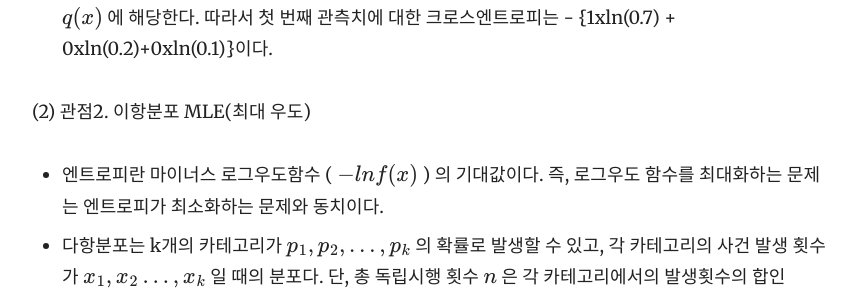
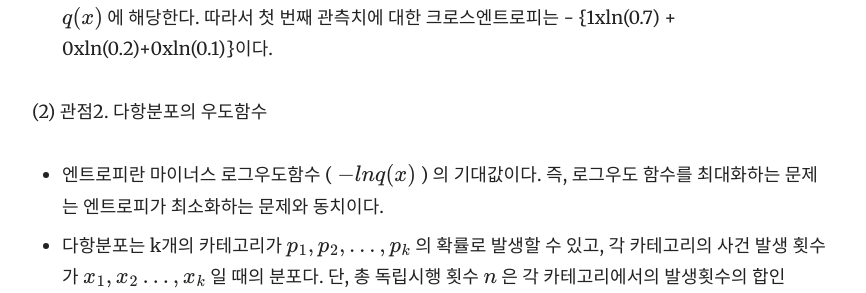
Before and after one commit to yrk3434/yrk3434.github.io, a Jekyll site: the page built from _docs/Theory/Deep Learning Overview.md, in a window 1280 px wide and 900 px high, scrolled down 3231 px. Shown: the part 160-453 px from the top of the window, without its empty margins (358-1224 px from the left). Built offline with Jekyll 4.4.1, drawn with Linux system fonts in a browser that asks for light colours; formulas are drawn with MathJax 3.

Commit message:
Update Deep Learning Overview.md

```diff
--- a/_docs/Theory/Deep Learning Overview.md
+++ b/_docs/Theory/Deep Learning Overview.md
@@ -76,9 +76,9 @@ toc_label: 목차
 - 실제 분포를 $ p(x) $ , 학습을 통해 얻은 후보 분포를 $ q(x) $ 라 할 때, $ - ln q(x) $ 의 기대값은 $ \int p(x) ln q(x) dx $ (연속분포의 경우) 또는  $ \sum p(x) ln q(x) $ (이산분포의 경우)라 할 수 있다. 이것이 크로스 엔트로피다. 이산분포의 경우가 우리가 딥러닝에서 흔히 보는 크로스 엔트로피 식이다.
 - class가 3개인 값의 예를 들어보자. 첫번째 관측치의 label이 [1, 0, 0]라 할 때, 이 벡터는 참 분포인 $ p(x) $ 에 해당한다. 그리고 학습을 통해 얻은 추정치가 [ 0.7, 0.2, 0.1 ]이라 할 때 이 벡터는 후보 분포인 $ q(x) $ 에 해당한다. 따라서 첫 번째 관측치에 대한 크로스엔트로피는 - {1xln(0.7) + 0xln(0.2)+0xln(0.1)}이다.
 
-(2) 관점2. 이항분포 MLE(최대 우도) <br/>
+(2) 관점2. 다항분포의 우도함수 <br/>
 
-- 엔트로피란 마이너스 로그우도함수 ( $ - ln f(x) $ ) 의 기대값이다. 즉, 로그우도 함수를 최대화하는 문제는 엔트로피가 최소화하는 문제와 동치이다.
+- 엔트로피란 마이너스 로그우도함수 ( $ - ln q(x) $ ) 의 기대값이다. 즉, 로그우도 함수를 최대화하는 문제는 엔트로피가 최소화하는 문제와 동치이다.
 - 다항분포는 k개의 카테고리가 $ p_1,p_2, ..., p_k $ 의 확률로 발생할 수 있고, 각 카테고리의 사건 발생 횟수가 $ x_1, x_2 ... , x_k $ 일 때의 분포다. 단, 총 독립시행 횟수 $ n $ 은 각 카테고리에서의 발생횟수의 합인 $x_1+x_2+...+x_k $ 다. 딥러닝에서의 손실함수를 여기에 대입해서 생각해보면, k개 카테고리를 가진 다항분포에서 1번 독립시행한 경우다.
 
 [다항분포로부터 크로스 엔트로피 도출] <br/>
```
